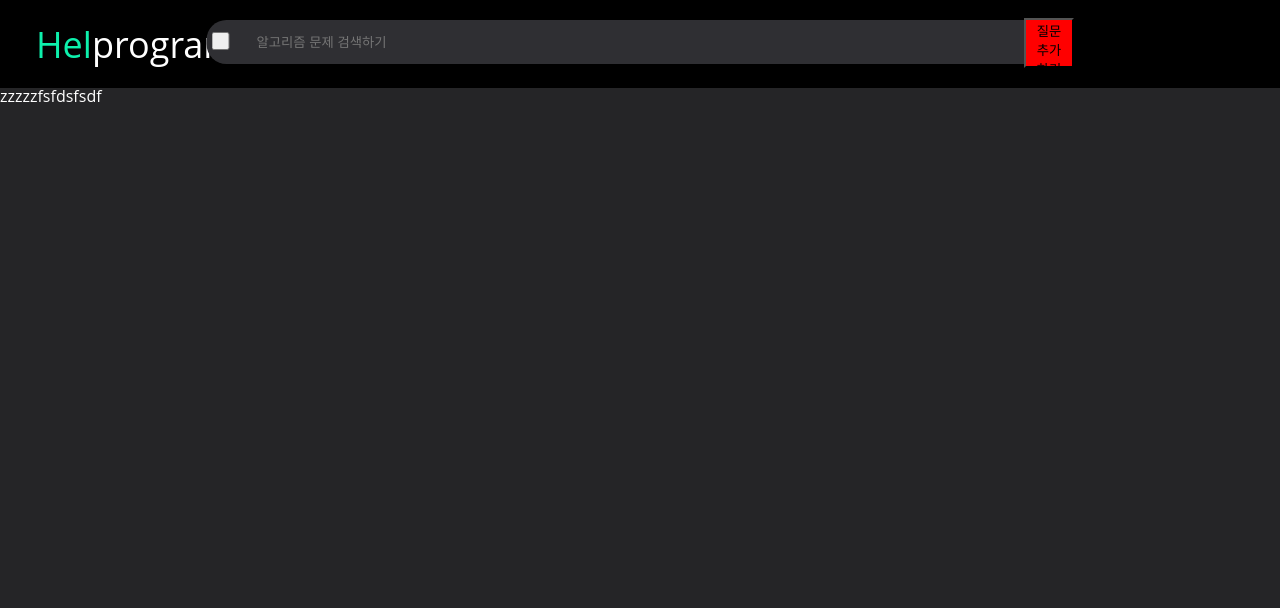
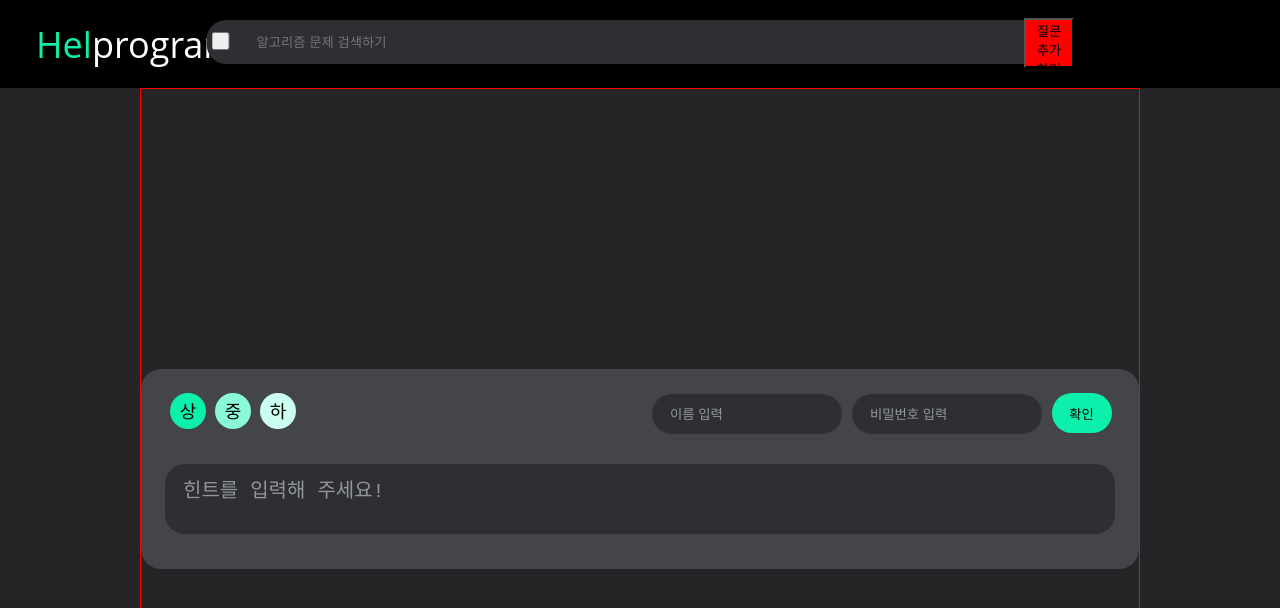
Before and after one commit to lte94/Helprogrammers-1, a React (Create React App) app: page /1 in a window 1280 px wide. Shown: the top 608 px of the page. Built offline with nearby package versions, Linux system fonts and the light colour scheme.

Commit message:
⚡️ feat(AddHint):
추가

by @ehfdl

```diff
--- /dev/null
+++ b/src/components/AddHint.jsx
@@ -0,0 +1,146 @@
+import styled from 'styled-components';
+
+const AddHint = () => {
+  return (
+    <Maindiv>
+      <Middle>
+        <AddHintBox>
+          <LevelCheckLabel>
+            <LevelCheckRadio type="radio" name="level" value="상" />
+            <LevelCheckSpan>상</LevelCheckSpan>
+          </LevelCheckLabel>
+          <LevelCheckLabel>
+            <LevelCheckRadio type="radio" name="level" value="중" />
+            <LevelCheckSpan>중</LevelCheckSpan>
+          </LevelCheckLabel>
+          <LevelCheckLabel>
+            <LevelCheckRadio type="radio" name="level" value="하" />
+            <LevelCheckSpan>하</LevelCheckSpan>
+          </LevelCheckLabel>
+          <InputNamePassword type="text" placeholder="이름 입력" />
+          <InputNamePassword type="password" placeholder="비밀번호 입력" />
+          <AddButton>확인</AddButton>
+          <br />
+          <InputHint type="text" placeholder="힌트를 입력해 주세요!" />
+        </AddHintBox>
+      </Middle>
+    </Maindiv>
+  );
+};
+
+export default AddHint;
+
+//styled-components
+
+const Maindiv = styled.main`
+  background-color: #252527;
+  height: calc(100vh - 88px); // -88px (헤더 높이)
+  display: flex;
+  justify-content: center;
+`;
+
+const Middle = styled.section`
+  display: flex;
+  position: relative;
+  justify-content: center;
+  flex-direction: column;
+  padding-top: 50px;
+  min-width: 1000px;
+  border: 1px solid red;
+  /* background-color: yellow; */
+`;
+
+const AddHintBox = styled.form`
+  width: 100%;
+  height: 200px;
+  background-color: #44454a;
+  border-radius: 20px;
+  padding: 24px;
+`;
+const LevelCheckLabel = styled.label`
+  width: 40px;
+  height: 40px;
+  float: left;
+  margin-left: 5px;
+`;
+const LevelCheckSpan = styled.span`
+  font-size: 18px;
+  width: 36px;
+  height: 36px;
+  background: ${(props) =>
+    props.children === '상'
+      ? '#0DF0AC'
+      : props.children === '중'
+      ? '#89F9D7'
+      : '#CBFFEF'};
+  border-radius: 50%;
+  border: none;
+  display: flex;
+  justify-content: center;
+  align-items: center;
+  cursor: pointer;
+  color: black;
+`;
+
+const LevelCheckRadio = styled.input.attrs({ type: 'radio' })`
+  &:checked {
+    display: inline-block;
+    background: none;
+    text-align: center;
+    display: none;
+  }
+  &:checked + ${LevelCheckSpan} {
+    scale: 1.1;
+  }
+  display: none;
+`;
+
+const InputNamePassword = styled.input`
+  width: 190px;
+  height: 40px;
+  background-color: #2f2f33;
+  border-radius: 20px;
+  position: relative;
+  border: none;
+  color: #ffffff;
+  left: 36%;
+  margin-left: 10px;
+  padding-left: 16px;
+  &::placeholder {
+    padding-left: 2px;
+    color: #90969e;
+  }
+  &:focus {
+    box-shadow: 3px 3px 5px #aaa;
+    scale: 1.01;
+  }
+`;
+const AddButton = styled.button`
+  width: 60px;
+  height: 40px;
+  background-color: #0df0ac;
+  border-radius: 20px;
+  border: transparent;
+  position: relative;
+  left: 37%;
+  cursor: pointer;
+`;
+const InputHint = styled.textarea`
+  margin-top: 30px;
+  width: 100%;
+  min-height: 70px;
+  background-color: #2f2f33;
+  border: transparent;
+  font-size: 20px;
+  color: #ffffff;
+  border-radius: 20px;
+  padding-left: 16px;
+  padding-right: 16px;
+  padding-top: 10px;
+  resize: none;
+  &::placeholder {
+    padding-left: 2px;
+    color: #90969e;
+    font-size: 20px;
+  }
+`;
--- a/src/pages/Question.jsx
+++ b/src/pages/Question.jsx
@@ -1,9 +1,7 @@
+import AddHint from '../components/AddHint';
+
 function Question() {
-  return (
-    <>
-      <div>zzzzzfsfdsfsdf</div>
-    </>
-  );
+  return <AddHint />;
 }
 
 export default Question;
```
